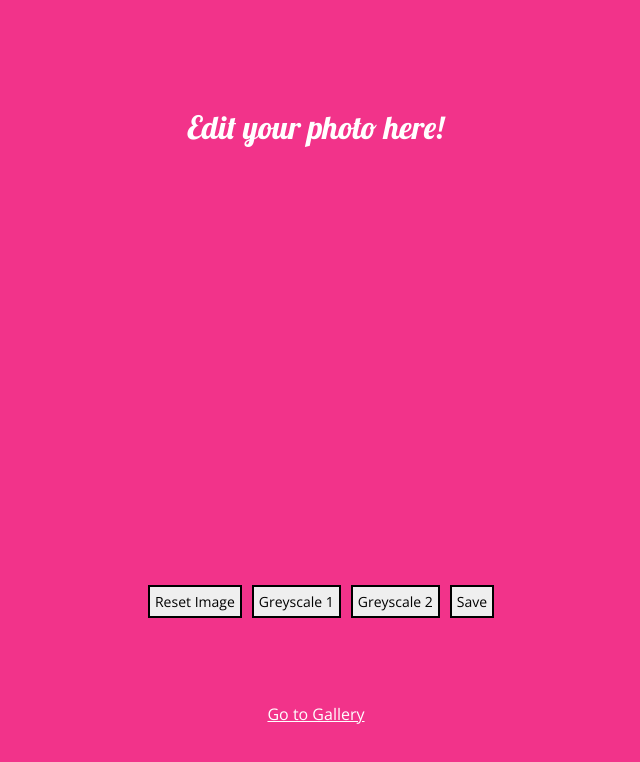
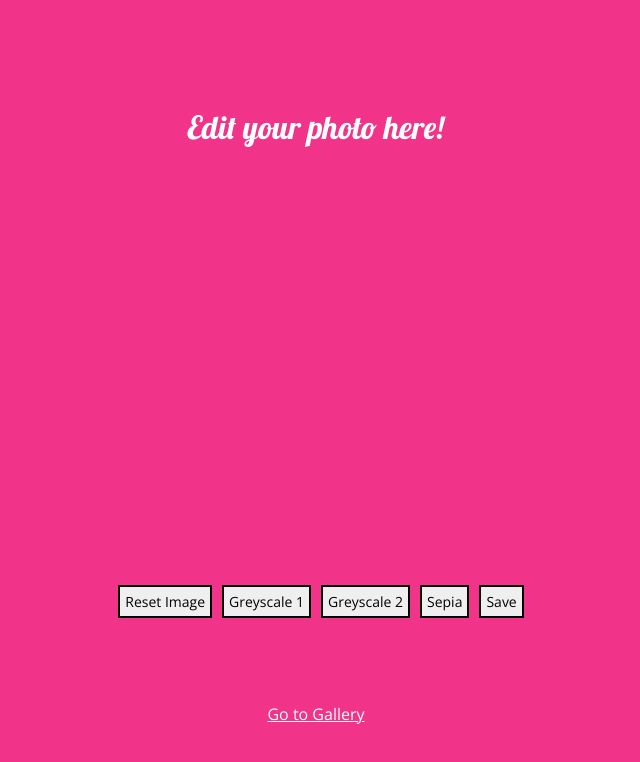
Before and after one commit to atreides1/snappy-webcam-app, a React (Create React App) app: page /editor in a window 1280 px wide. Shown: the top 762 px of the page, without its empty margins (324-964 px from the left). Built offline with nearby package versions, Linux system fonts and the light colour scheme.

Commit message:
Added sepia filter

```diff
--- a/src/editor.js
+++ b/src/editor.js
@@ -14,6 +14,7 @@ class Editor extends Component {
         this.getImageData = this.getImageData.bind(this);
         this.applyGreyscale = this.applyGreyscale.bind(this);
         this.applyGreyscale2 = this.applyGreyscale2.bind(this);
+        this.applySepia = this.applySepia.bind(this);
         this.resetImage = this.resetImage.bind(this);
         this.editedSave = this.editedSave.bind(this);
     }
@@ -92,6 +93,32 @@ class Editor extends Component {
         console.log("Applied greyscale 2");
     }
 
+    applySepia() {
+        this.displayImg()
+        let canvas = document.getElementById("editableCanvas");
+        let context = canvas.getContext('2d');
+        let imageData = this.getImageData();
+        let pixels = imageData.data;
+
+        for (let i = 0; i < pixels.length; i += 4) {
+
+            let r = pixels[i],
+                g = pixels[i + 1],
+                b = pixels[i + 2];
+
+                //using Microsoft's recommended values for Sepia
+            let newRed = 0.393 * r + 0.769 * g + 0.189 * b;
+            let newGreen = 0.349 * r + 0.686 * g + 0.168 * b;
+            let newBlue = 0.272 * r + 0.534 * g + 0.131 * b;
+            pixels[i]     =  newRed < 255 ? newRed : 255;
+            pixels[i + 1] = newGreen < 255 ? newGreen : 255;
+            pixels[i + 2] = newBlue < 255 ? newBlue : 255;
+        }
+        context.putImageData(imageData, 0, 0);
+
+        console.log("Applied sepia");
+    }
+
     resetImage() {
         this.loadPhoto();
     }
@@ -123,6 +150,7 @@ class Editor extends Component {
                 <button id="reset" onClick={this.resetImage}>Reset Image</button>
                 <button id="greyscale" onClick={this.applyGreyscale}>Greyscale 1</button>
                 <button id="greyscale2" onClick={this.applyGreyscale2}>Greyscale 2</button>
+                <button id="sepia" onClick={this.applySepia}>Sepia</button>
                 <button id="editedSave" onClick={this.editedSave}>Save</button>
             </div>
             <Link to="gallery">Go to Gallery</Link>
```
